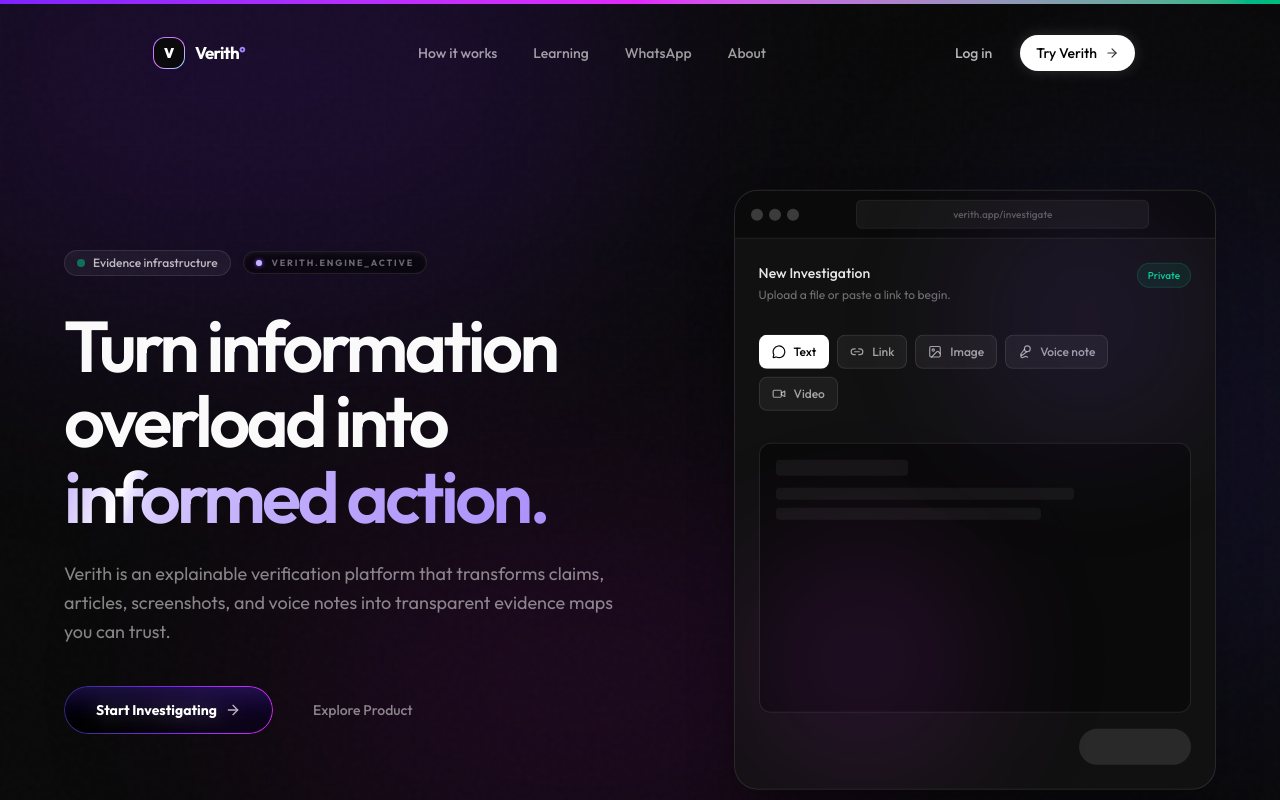
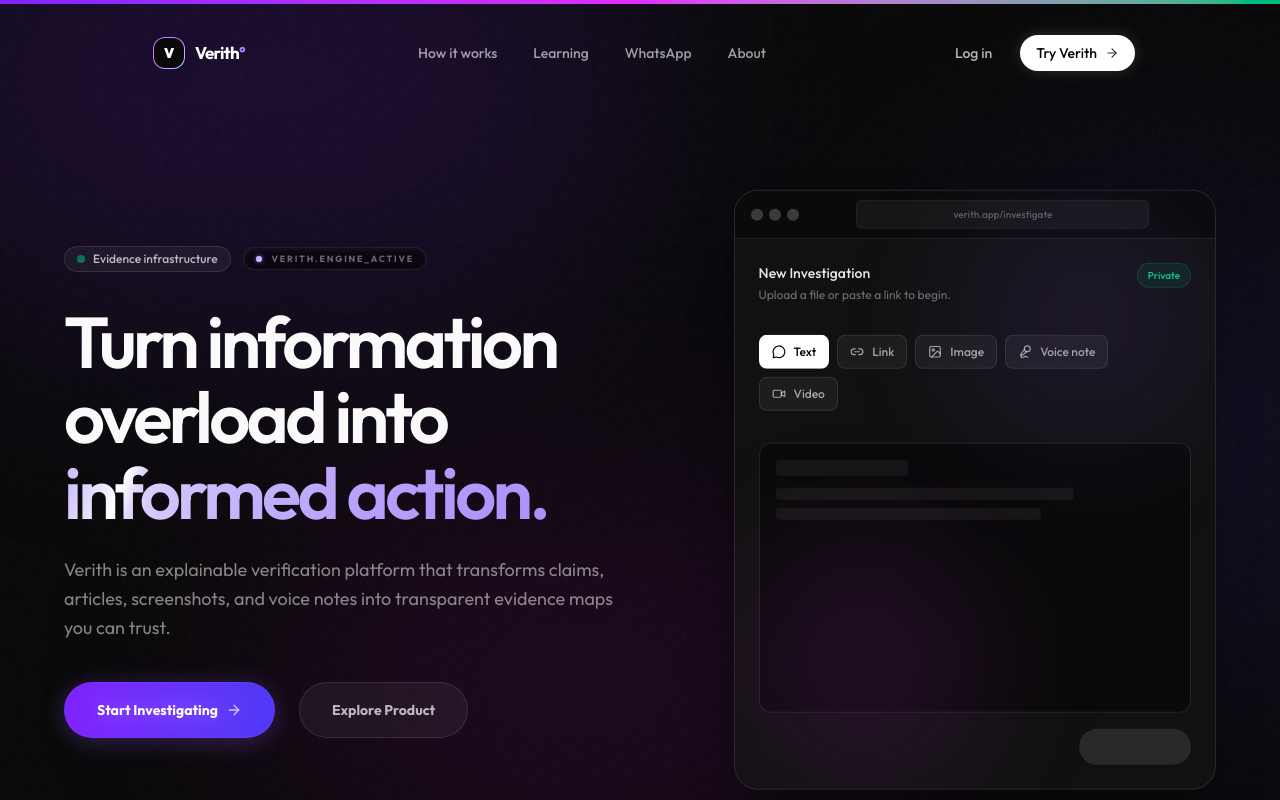
Before and after one commit to mannycodes-j/Verith, a Next.js app: page / in a window 1280 px wide. Shown: the top 800 px of the page. Built offline with nearby package versions, Linux system fonts and the light colour scheme.

Commit message:
refactor: update visual styles, adjust layout components, and refresh testimonial content

```diff
--- a/src/app/page.tsx
+++ b/src/app/page.tsx
@@ -84,20 +84,16 @@
 
               <div className="mt-10 flex flex-wrap items-center gap-6">
                 <Link
-                  className="group relative inline-flex cursor-pointer items-center justify-center overflow-hidden rounded-full font-bold text-white transition-all duration-500 hover:scale-[1.03] active:scale-[0.97] px-8 py-3.5 text-sm"
+                  className="inline-flex h-14 items-center justify-center gap-2 rounded-full border border-violet-500/20 bg-gradient-to-r from-violet-600 to-indigo-600 px-8 text-sm font-bold text-white transition-transform hover:scale-105 active:scale-95 shadow-[0_4px_24px_rgba(139,92,246,0.3)] group"
                   href="/login"
                 >
-                  <span className="absolute inset-0 rounded-full bg-gradient-to-r from-indigo-900 via-violet-600 to-fuchsia-500 p-px shadow-[0_0_20px_-5px_rgba(139,92,246,0.5)] transition-shadow duration-500 group-hover:shadow-[0_0_35px_-5px_rgba(139,92,246,0.85)]">
-                    <span className="block size-full rounded-full bg-gradient-to-b from-[#1a103c] to-black backdrop-blur-xl"></span>
-                  </span>
-                  <span aria-hidden="true" className="absolute top-1/2 -right-4 size-24 -translate-y-1/2 bg-violet-600/30 blur-3xl transition-all duration-700 group-hover:bg-violet-500/50"></span>
                   <span className="relative z-10 flex items-center gap-2 drop-shadow-[0_0_10px_rgba(255,255,255,0.3)]">
                     Start Investigating
                     <ArrowRight size={16} className="opacity-70 group-hover:translate-x-1 transition-transform" />
                   </span>
                 </Link>
                 <a
-                  className="inline-flex h-12 items-center justify-center rounded-full px-4 text-sm font-medium text-white/50 transition-colors hover:text-white"
+                  className="inline-flex h-14 items-center justify-center rounded-full border border-white/10 bg-white/5 px-8 text-sm font-bold text-white/70 transition-all hover:bg-white/10 hover:text-white"
                   href="#how-it-works"
                 >
                   Explore Product
@@ -360,9 +356,9 @@
 
             <div className="grid grid-cols-1 md:grid-cols-3 gap-6">
               {[
-                { quote: "Verith has completely transformed how our newsroom verifies breaking information on social media. The traceable evidence maps save us hours.", author: "Sarah Jenkins", role: "Investigative Journalist" },
-                { quote: "Finally, a tool that treats people like adults. Instead of just telling me what's fake, it actually shows me the underlying sources and bias.", author: "David Chen", role: "Independent Researcher" },
-                { quote: "The media literacy engine is brilliant. I started using it to check WhatsApp rumors, and now I actually understand how to spot missing context.", author: "Elena Rodriguez", role: "Community Educator" }
+                { quote: "Verith has completely transformed how our newsroom verifies breaking information on social media. The traceable evidence maps save us hours.", author: "Adesugba Samuel" },
+                { quote: "Finally, a tool that treats people like adults. Instead of just telling me what's fake, it actually shows me the underlying sources and bias.", author: "Zion Obadina" },
+                { quote: "The media literacy engine is brilliant. I started using it to check WhatsApp rumors, and now I actually understand how to spot missing context.", author: "Emmanuel Oluwaferanmi" }
               ].map((testimonial, i) => (
                 <MotionReveal delay={i * 0.1} key={i}>
                   <div className="rounded-3xl border border-white/10 bg-black/40 backdrop-blur-xl p-8 relative hover:border-white/20 transition-all duration-300">
@@ -374,7 +370,6 @@
                       </div>
                       <div>
                         <div className="text-sm font-medium text-white/90">{testimonial.author}</div>
-                        <div className="text-xs text-white/40">{testimonial.role}</div>
                       </div>
                     </div>
                   </div>
@@ -446,7 +441,7 @@
 
         <div className="mx-auto max-w-6xl relative z-10">
           <div className="grid gap-12 md:grid-cols-2 lg:grid-cols-12 mb-16">
-            <div className="lg:col-span-5">
+            <div className="lg:col-span-6">
               <Brand />
               <p className="mt-6 max-w-sm text-sm text-white/50 leading-relaxed">
                 Explainable verification and media literacy infrastructure for healthier digital communities. Stop guessing, start investigating.
@@ -457,7 +452,7 @@
               </div>
             </div>
 
-            <div className="lg:col-span-2 lg:col-start-7 flex flex-col gap-4">
+            <div className="lg:col-span-2 flex flex-col gap-4">
               <span className="text-sm font-semibold text-white tracking-wider uppercase mb-2">Product</span>
               <Link className="text-sm text-white/50 hover:text-violet-300 transition-colors" href="/how-it-works">How it works</Link>
               <Link className="text-sm text-white/50 hover:text-violet-300 transition-colors" href="/whatsapp">WhatsApp Bot</Link>
@@ -471,7 +466,7 @@
               <Link className="text-sm text-white/50 hover:text-violet-300 transition-colors" href="/careers">Careers</Link>
             </div>
 
-            <div className="lg:col-span-3 flex flex-col gap-4">
+            <div className="lg:col-span-2 flex flex-col gap-4">
               <span className="text-sm font-semibold text-white tracking-wider uppercase mb-2">Legal & Support</span>
               <Link className="text-sm text-white/50 hover:text-violet-300 transition-colors" href="/privacy">Privacy Policy</Link>
               <Link className="text-sm text-white/50 hover:text-violet-300 transition-colors" href="/terms">Terms of Service</Link>
--- a/src/components/app/app-shell.styles.ts
+++ b/src/components/app/app-shell.styles.ts
@@ -57,5 +57,5 @@
   dialogBackdrop:
     "fixed inset-0 z-100 flex items-center justify-center bg-black/60 p-4 backdrop-blur-sm",
   logoutDialog:
-    "w-full max-w-2xl rounded-3xl border border-white/10 bg-[#111] p-[clamp(1.5rem,4vw,3rem)] shadow-2xl [&>span]:text-[10px] [&>span]:font-semibold [&>span]:uppercase [&>span]:tracking-[0.14em] [&>span]:text-white/50 [&_h2]:mt-3 [&_h2]:text-[2.2rem] [&_h2]:font-semibold [&_p]:leading-[1.6] [&_p]:text-white/50 [&_footer]:mt-8 [&_footer]:flex [&_footer]:justify-end [&_footer]:gap-3 [&_button]:rounded-full [&_button]:border [&_button]:border-white/10 [&_button]:bg-white/5 [&_button]:px-5 [&_button]:py-3 [&_button]:text-sm [&_button:last-child]:border-violet-500/20 [&_button:last-child]:bg-gradient-to-r [&_button:last-child]:from-violet-600 [&_button:last-child]:to-indigo-600 [&_button:last-child]:text-white [&_button:last-child]:font-bold [&_button:last-child]:shadow-[0_4px_14px_0_rgba(139,92,246,0.25)]",
+    "w-full max-w-2xl rounded-3xl border border-white/10 bg-[#111] p-[clamp(1.5rem,4vw,3rem)] shadow-2xl [&>span]:text-[10px] [&>span]:font-semibold [&>span]:uppercase [&>span]:tracking-[0.14em] [&>span]:text-violet-400 [&_h2]:mt-3 [&_h2]:text-[2.2rem] [&_h2]:font-semibold [&_p]:leading-[1.6] [&_p]:text-white/50 [&_footer]:mt-8 [&_footer]:flex [&_footer]:justify-end [&_footer]:gap-3 [&_button]:rounded-full [&_button]:border [&_button]:border-white/10 [&_button]:bg-white/5 [&_button]:px-5 [&_button]:py-3 [&_button]:text-sm [&_button:last-child]:border-violet-500/20 [&_button:last-child]:bg-gradient-to-r [&_button:last-child]:from-violet-600 [&_button:last-child]:to-indigo-600 [&_button:last-child]:text-white [&_button:last-child]:font-bold [&_button:last-child]:shadow-[0_4px_14px_0_rgba(139,92,246,0.25)]",
 } as const;
--- a/src/components/auth/auth.styles.ts
+++ b/src/components/auth/auth.styles.ts
@@ -14,7 +14,7 @@
   formContainer: "w-full rounded-3xl border border-white/10 bg-black/20 backdrop-blur-2xl shadow-2xl p-8 relative",
   formFooter: "hidden",
   formHeader:
-    "mb-8 text-center [&>span]:hidden [&>h2]:mb-2 [&>h2]:text-3xl [&>h2]:font-bold [&>h2]:tracking-tight [&>p]:text-base [&>p]:font-medium [&>p]:text-white/60",
+    "mb-8 text-center [&>span]:hidden [&>h2]:mb-2 [&>h2]:text-3xl [&>h2]:font-bold [&>h2]:tracking-tight [&>h2]:text-violet-400 [&>p]:text-base [&>p]:font-medium [&>p]:text-white/60",
   form: "grid gap-5",
   providerAuth: "mb-6 grid gap-3",
   providerButton: "flex min-h-11 w-full items-center justify-center rounded-xl border border-white/10 bg-white/5 text-sm font-medium transition-colors hover:bg-white/10",
@@ -30,7 +30,7 @@
     "mt-1 rounded-xl border border-white/10 bg-white/5 p-4 [&>p]:m-0 [&>p]:text-xs [&>p]:font-medium [&>p]:text-white/75 [&_ul]:mt-3 [&_ul]:grid [&_ul]:list-none [&_ul]:gap-2 [&_ul]:p-0 [&_li]:flex [&_li]:items-center [&_li]:gap-2.5 [&_li]:text-[11px] [&_li]:leading-relaxed [&_li]:text-white/45 [&_li]:transition-colors [&_li[data-met=true]]:text-white/75 [&_li_svg]:shrink-0",
   fieldError: "m-0 text-[11px] leading-relaxed text-danger",
   fieldHint: "m-0 text-[11px] leading-relaxed text-white/55",
-  formMeta: "flex items-center justify-end text-xs [&_a]:text-white/70 [&_a:hover]:text-white",
+  formMeta: "flex items-center justify-end text-xs [&_a]:text-violet-400 [&_a:hover]:text-violet-300 [&_a]:transition-colors",
   submit:
     "flex min-h-12 items-center justify-center gap-2 rounded-full border border-violet-500/20 bg-gradient-to-r from-violet-600 to-indigo-600 px-5 text-center text-base font-bold text-white transition-transform hover:not-disabled:scale-[1.02] active:scale-[0.98] disabled:cursor-wait disabled:opacity-50 shadow-[0_4px_14px_0_rgba(139,92,246,0.25)]",
   serverError:
@@ -40,5 +40,5 @@
   successState:
     "rounded-xl border border-emerald-400/15 bg-emerald-400/[0.04] p-4 text-xs leading-relaxed [&_strong]:mb-2 [&_strong]:block [&_strong]:font-medium [&_strong]:text-emerald-300 [&_p]:m-0",
   footerPrompt:
-    "mt-6 text-center text-xs text-white/55 [&_a]:font-medium [&_a]:text-white/90 [&_a:hover]:text-white",
+    "mt-6 text-center text-xs text-white/55 [&_a]:font-medium [&_a]:text-violet-400 [&_a:hover]:text-violet-300 [&_a]:transition-colors",
 } as const;
```
